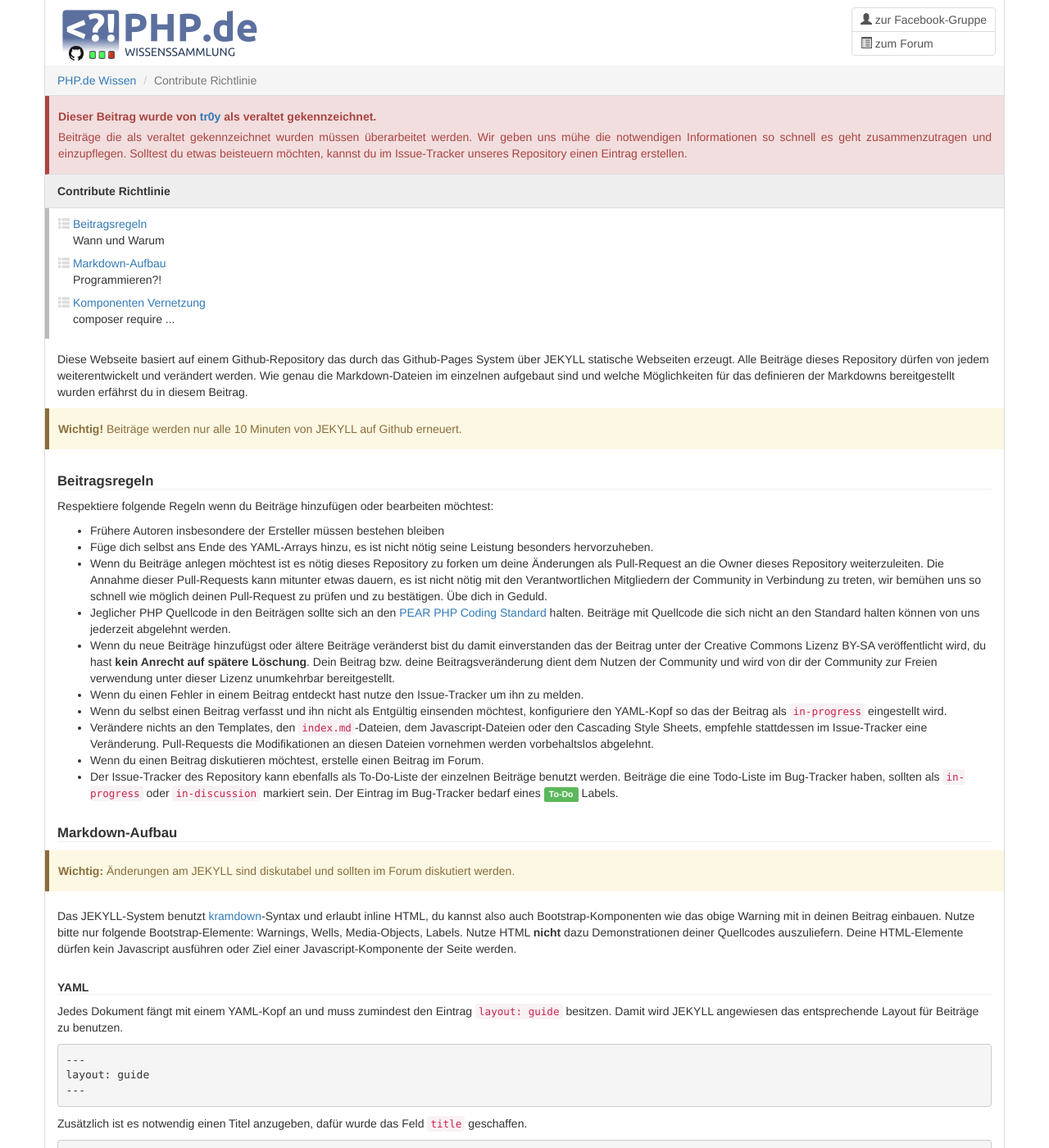
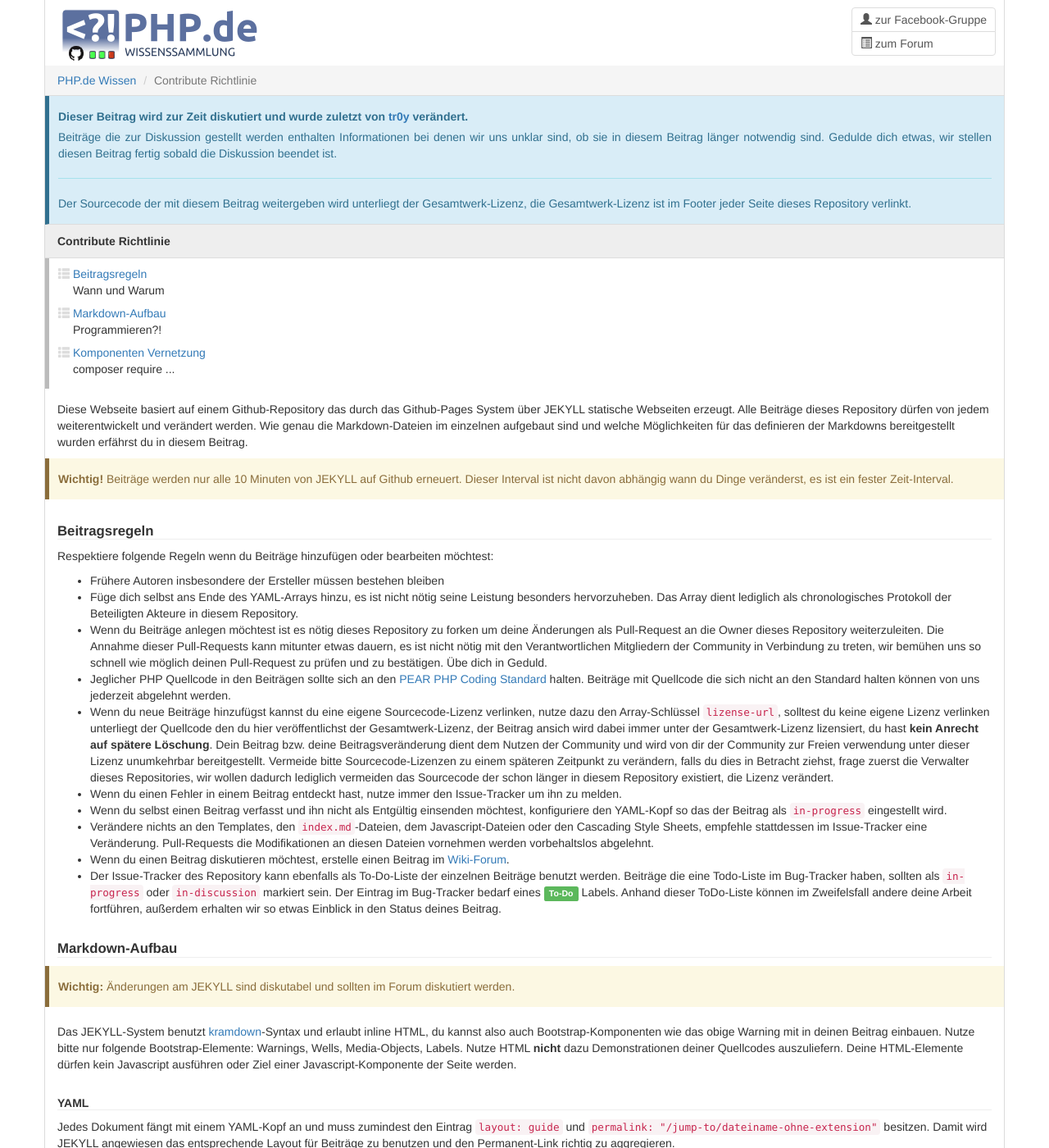
Before and after one commit to php-de/php-de.github.io, a Jekyll site: the page built from contribute.md, in a window 1280 px wide and 1400 px high. Shown: the whole window at 82% size. Built offline with Jekyll 4.4.1, drawn with Linux system fonts in a browser that asks for light colours; nearby versions of some CDN libraries; some of the changed text lies outside the part shown.

Commit message:
general improvements

```diff
--- a/_config.yml
+++ b/_config.yml
@@ -9,9 +9,16 @@ kramdown:
 # [ default, in-progress, deprecated, in-discussion, marked-to-delete ]
 entry-type: default
 
+# core url
 url: "http://php-de.github.io"
 
+# disabled by mermshaus for perma-urls ( noted by tr0y )
 relative_permalinks: false
+
+# global order id for unavailable orderId-Entries on guides
+# the orderId must be between 0 and 25. the global definition of this value sort automaticly
+# undefined entries after all defined entries.
+orderId: 26
 
 # page groups
 
--- a/_layouts/guide.html
+++ b/_layouts/guide.html
@@ -17,6 +17,7 @@ layout: default
         {% when 'deprecated' %}<p><strong>Dieser Beitrag wurde von <a href="http://www.php.de/member.php?u={{ currentEditor.profile }}">{{ currentEditor.name }}</a> als veraltet gekennzeichnet.</strong></p><p>Beiträge die als veraltet gekennzeichnet wurden müssen überarbeitet werden. Wir geben uns mühe die notwendigen Informationen so schnell es geht zusammenzutragen und einzupflegen. Solltest du etwas beisteuern möchten, kannst du im Issue-Tracker unseres Repository einen Eintrag erstellen.</p>
         {% else %}<p><strong>Dieser Beitrag ist fertiggestellt und wurde zuletzt von <a href="http://www.php.de/member.php?u={{ currentEditor.profile }}">{{ currentEditor.name }}</a> bearbeitet.</strong></p>
     {% endcase %}
+    <hr /><p>{% if page.license-url %}<b>Differenzierte Sourcecode-Lizenz:</b> Der Sourcecode der mit diesem Beitrag weitergegeben wird unterliegt <a href="{{ page.license-url }}">einer anderen Lizenz</a> und wird nicht durch die Gesamtwerk-Lizenz dieses Repositories abgedeckt.{% else %}Der Sourcecode der mit diesem Beitrag weitergeben wird unterliegt der Gesamtwerk-Lizenz, die Gesamtwerk-Lizenz ist im Footer jeder Seite dieses Repository verlinkt.{% endif %}</p>
 </div>
 <div id="guide">
     <div class="group-panel panel panel-default">
@@ -38,6 +39,9 @@ layout: default
         </div>
     </div>
 </div>
+<div class="condensed alert introduction" style="margin-bottom:5px">
+    <p>An diesem Beitrag waren bisher beteiligt: {% for author in page.author %}<a href="http://www.php.de/member.php?u={{ author.profile }}">{{ author.name }}</a>{% unless forloop.last %}{% unless forloop.first and forloop.last %}, {% endunless %}{% endunless %}{% endfor %}</p>
+</div>
 <script src="https://google-code-prettify.googlecode.com/svn/loader/run_prettify.js"></script>
 <script type="text/javascript">
 $('pre code').parent().addClass('prettyprint');
--- a/contribute.md
+++ b/contribute.md
@@ -9,7 +9,7 @@ author:
     -   name: tr0y
         profile: 21125
 
-entry-type: deprecated
+entry-type: in-discussion
 
 inhalt:
 
@@ -36,7 +36,7 @@ aufgebaut sind und welche Möglichkeiten für das definieren der
 Markdowns bereitgestellt wurden erfährst du in diesem Beitrag.
 
 <div class="alert alert-warning">
-<strong>Wichtig!</strong> Beiträge werden nur alle 10 Minuten von JEKYLL auf Github erneuert.
+<strong>Wichtig!</strong> Beiträge werden nur alle 10 Minuten von JEKYLL auf Github erneuert. Dieser Interval ist nicht davon abhängig wann du Dinge veränderst, es ist ein fester Zeit-Interval.
 </div>
 
 #### Beitragsregeln
@@ -44,15 +44,15 @@ Markdowns bereitgestellt wurden erfährst du in diesem Beitrag.
 Respektiere folgende Regeln wenn du Beiträge hinzufügen oder bearbeiten möchtest:
 
 * Frühere Autoren insbesondere der Ersteller müssen bestehen bleiben
-* Füge dich selbst ans Ende des YAML-Arrays hinzu, es ist nicht nötig seine Leistung besonders hervorzuheben.
+* Füge dich selbst ans Ende des YAML-Arrays hinzu, es ist nicht nötig seine Leistung besonders hervorzuheben. Das Array dient lediglich als chronologisches Protokoll der Beteiligten Akteure in diesem Repository.
 * Wenn du Beiträge anlegen möchtest ist es nötig dieses Repository zu forken um deine Änderungen als Pull-Request an die Owner dieses Repository weiterzuleiten. Die Annahme dieser Pull-Requests kann mitunter etwas dauern, es ist nicht nötig mit den Verantwortlichen Mitgliedern der Community in Verbindung zu treten, wir bemühen uns so schnell wie möglich deinen Pull-Request zu prüfen und zu bestätigen. Übe dich in Geduld.
 * Jeglicher PHP Quellcode in den Beiträgen sollte sich an den [PEAR PHP Coding Standard](http://pear.php.net/manual/de/standards.php) halten. Beiträge mit Quellcode die sich nicht an den Standard halten können von uns jederzeit abgelehnt werden.
-* Wenn du neue Beiträge hinzufügst oder ältere Beiträge veränderst bist du damit einverstanden das der Beitrag unter der Creative Commons Lizenz BY-SA veröffentlicht wird, du hast **kein Anrecht auf spätere Löschung**. Dein Beitrag bzw. deine Beitragsveränderung dient dem Nutzen der Community und wird von dir der Community zur Freien verwendung unter dieser Lizenz unumkehrbar bereitgestellt.
-* Wenn du einen Fehler in einem Beitrag entdeckt hast nutze den Issue-Tracker um ihn zu melden.
+* Wenn du neue Beiträge hinzufügst kannst du eine eigene Sourcecode-Lizenz verlinken, nutze dazu den Array-Schlüssel `lizense-url`, solltest du keine eigene Lizenz verlinken unterliegt der Quellcode den du hier veröffentlichst der Gesamtwerk-Lizenz, der Beitrag ansich wird dabei immer unter der Gesamtwerk-Lizenz lizensiert, du hast **kein Anrecht auf spätere Löschung**. Dein Beitrag bzw. deine Beitragsveränderung dient dem Nutzen der Community und wird von dir der Community zur Freien verwendung unter dieser Lizenz unumkehrbar bereitgestellt. Vermeide bitte Sourcecode-Lizenzen zu einem späteren Zeitpunkt zu verändern, falls du dies in Betracht ziehst, frage zuerst die Verwalter dieses Repositories, wir wollen dadurch lediglich vermeiden das Sourcecode der schon länger in diesem Repository existiert, die Lizenz verändert.
+* Wenn du einen Fehler in einem Beitrag entdeckt hast, nutze immer den Issue-Tracker um ihn zu melden.
 * Wenn du selbst einen Beitrag verfasst und ihn nicht als Entgültig einsenden möchtest, konfiguriere den YAML-Kopf so das der Beitrag als `in-progress` eingestellt wird.
 * Verändere nichts an den Templates, den `index.md`-Dateien, dem Javascript-Dateien oder den Cascading Style Sheets, empfehle stattdessen im Issue-Tracker eine Veränderung. Pull-Requests die Modifikationen an diesen Dateien vornehmen werden vorbehaltslos abgelehnt.
-* Wenn du einen Beitrag diskutieren möchtest, erstelle einen Beitrag im Forum.
-* Der Issue-Tracker des Repository kann ebenfalls als To-Do-Liste der einzelnen Beiträge benutzt werden. Beiträge die eine Todo-Liste im Bug-Tracker haben, sollten als `in-progress` oder `in-discussion` markiert sein. Der Eintrag im Bug-Tracker bedarf eines <span class="label label-success">To-Do</span> Labels.
+* Wenn du einen Beitrag diskutieren möchtest, erstelle einen Beitrag im [Wiki-Forum](http://www.php.de/wiki-diskussionsforum/).
+* Der Issue-Tracker des Repository kann ebenfalls als To-Do-Liste der einzelnen Beiträge benutzt werden. Beiträge die eine Todo-Liste im Bug-Tracker haben, sollten als `in-progress` oder `in-discussion` markiert sein. Der Eintrag im Bug-Tracker bedarf eines <span class="label label-success">To-Do</span> Labels. Anhand dieser ToDo-Liste können im Zweifelsfall andere deine Arbeit fortführen, außerdem erhalten wir so etwas Einblick in den Status deines Beitrag.
 
 #### Markdown-Aufbau
 
@@ -63,11 +63,12 @@ Das JEKYLL-System benutzt [kramdown](http://kramdown.rubyforge.org/quickref.html
 
 ##### YAML
 
-Jedes Dokument fängt mit einem YAML-Kopf an und muss zumindest den Eintrag `layout: guide` besitzen. Damit wird JEKYLL angewiesen das entsprechende Layout für Beiträge zu benutzen.
+Jedes Dokument fängt mit einem YAML-Kopf an und muss zumindest den Eintrag `layout: guide` und `permalink: "/jump-to/dateiname-ohne-extension"` besitzen. Damit wird JEKYLL angewiesen das entsprechende Layout für Beiträge zu benutzen und den Permanent-Link richtig zu aggregieren.
 
 ~~~ yaml
 ---
 layout: guide
+permalink: "/jumpto/foobar"
 ---
 ~~~
 
@@ -145,8 +150,18 @@ inhalt:
 ---
 ~~~
 
+#### Sortierung
+
+Grundsätzlich kann die Hauptübersicht aller Beiträge sortiert werden. Generell sortiert jekyll diese Beiträge nicht. Durch angabe des feldes `orderId` kannst du beeinflussen nach welchem Beitrag dein Beitrag eingeordnet wird. Dieser Wert muss zwischen `0` und `25` definiert werden. Für den Fall das unsere Beiträge irgendwann diese Zahl pro Gruppe in der Übersicht übersteigt, werden wir dort mehr spielraum schaffen. Generell nimmt diese Zahl allerdings direkten Einfluss auf die Generierungzeit die unser Repository in Anspruch nimmt.
+
 #### Komponenten Vernetzung
 
 Grundsätzlich ist es kein Problem wenn du PHP-Komponenten die nicht zum PHP-Kern gehören oder auch Klassen aus Bibliotheken in deinen Beiträgen verlinkst. Wir setzen allerdings voraus, dass die Klasse unter der bis zum Veröffentlichungszeitpunkt aktuellsten PHP-Version fehlerfrei läuft und noch einen aktiven Maintainer besitzt ( also weiterentwickelt und betreut wird ). Du solltest auch den Zustand berücksichigen das die meisten Hosting-Platformen noch ältere PHP-Versionen ausliefern. Als groben Schnitt sollte dein Quellcode mindestens noch PHP 5.3 unterstützen.
 
 Prüfe bitte ebenso ob deine Komponenten mit [Composer](http://getcomposer.org) installierbar ist, ist das der Fall veröffentliche bitte außerdem die Kurzform zur Installation `composer require ...` oder den Inhalt der `composer.json`-Datei oder einen direkten Link auf den [Packagist.org](http://packagist.org)-Eintrag.
+
+Für den Fall das du dir nicht sicher bist ob du diese Komponente in diesem Repository verlinken darfst, sprich uns an. Für den Fall das du dir nicht sicher bist ob diese Komponente aus Lizenz-Sicht verlinkt werden darf, sprech entweder uns an oder bitte den Entwickler der Komponente um Klärung.
+
+#### Das Git Repository
+
+Unser Wissens-Repository basiert auf GIT und wird auf Github gehostet. Um etwas über den Umgang mit GIT zu erfahren und wie du dich auf Github an diesem Repository beteiligen kannst, haben wir ebenfalls einen [Beitrag](/jumpto/how-to/) bereitgestellt.
```
Also changed, not shown: other parts of contribute.md (+5 -1 lines), _layouts/front.html (+2 -6 lines), request-handling/request.md (+1 -0 lines).
